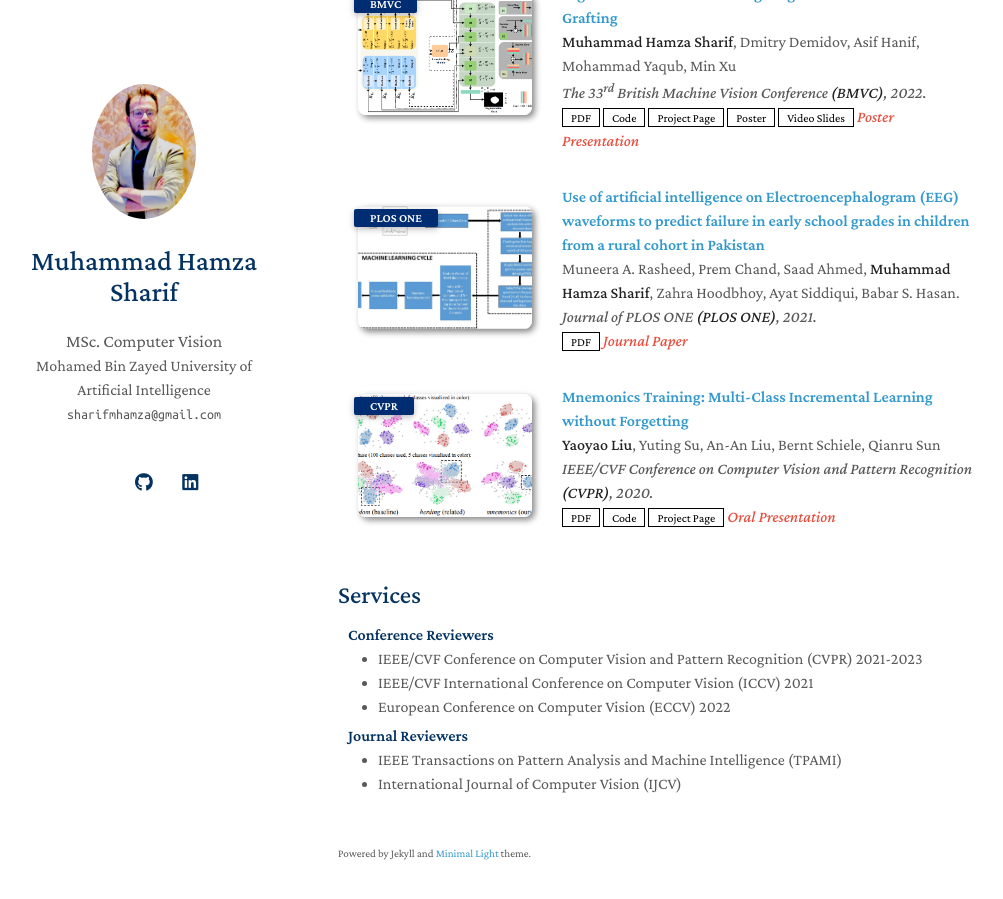
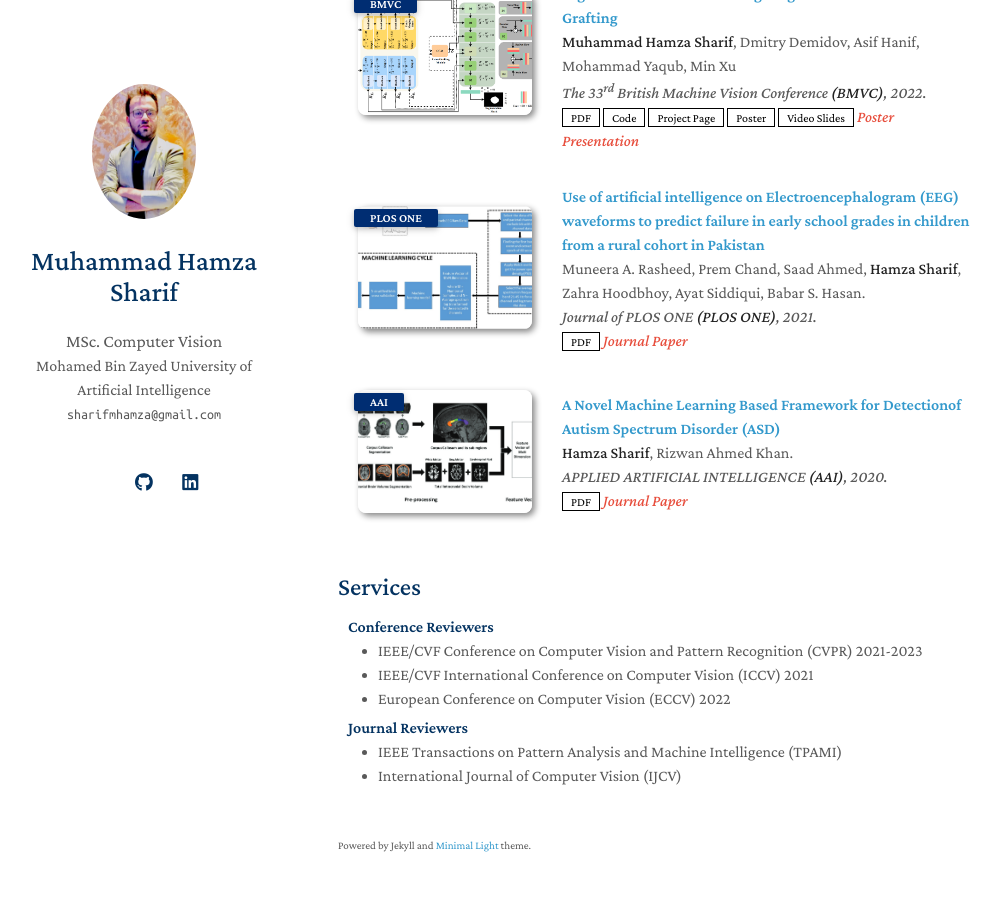
Before and after one commit to Sharifmhamza/sharifmhamza.github.io, a Jekyll site: the page built from index.md, in a window 1280 px wide and 900 px high, scrolled down 1109 px. Shown: the whole window, without its empty margins (132-1135 px from the left). Built offline with Jekyll 4.4.1, drawn with Linux system fonts in a browser that asks for light colours; a style sheet for code colours, icons or effects is not loaded; our own code applies the rules of GitHub Pages for plain Markdown files.

Commit message:
Update publications.yml

```diff
--- a/_data/publications.yml
+++ b/_data/publications.yml
@@ -21,20 +21,17 @@ main:
     notes: Poster Presentation
 
   - title: "Use of artificial intelligence on Electroencephalogram (EEG) waveforms to predict failure in early school grades in children from a rural cohort in Pakistan"
-    authors: Muneera A. Rasheed, Prem Chand, Saad Ahmed, <strong>Muhammad Hamza Sharif</strong>, Zahra Hoodbhoy, Ayat Siddiqui, Babar S. Hasan.
+    authors: Muneera A. Rasheed, Prem Chand, Saad Ahmed, <strong>Hamza Sharif</strong>, Zahra Hoodbhoy, Ayat Siddiqui, Babar S. Hasan.
     conference_short: PLOS ONE
     conference: Journal of PLOS ONE <strong>(PLOS ONE)</strong>, 2021.
     pdf: https://journals.plos.org/plosone/article?id=10.1371/journal.pone.0246236
     image: ./assets/img/2ndpaper.png
     notes: Journal Paper
 
-  - title: "Mnemonics Training: Multi-Class Incremental Learning without Forgetting"
-    authors: <strong>Yaoyao Liu</strong>, Yuting Su, An-An Liu, Bernt Schiele, Qianru Sun
-    conference_short: CVPR
-    conference: IEEE/CVF Conference on Computer Vision and Pattern Recognition <strong>(CVPR)</strong>, 2020.
-    pdf: https://arxiv.org/pdf/2002.10211.pdf
-    code: https://github.com/yaoyao-liu/class-incremental-learning/tree/main/mnemonics-training
-    page: https://class-il.mpi-inf.mpg.de/mnemonics/
-    bibtex: https://class-il.mpi-inf.mpg.de/mnemonics/
-    notes: Oral Presentation
-    image: ./assets/img/teaser_example.png
+  - title: "A Novel Machine Learning Based Framework for Detectionof Autism Spectrum Disorder (ASD)"
+    authors: <strong>Hamza Sharif</strong>, Rizwan Ahmed Khan.
+    conference_short: AAI
+    conference: APPLIED ARTIFICIAL INTELLIGENCE <strong>(AAI)</strong>, 2020.
+    pdf: https://www.tandfonline.com/doi/epdf/10.1080/08839514.2021.2004655?needAccess=true
+    notes: Journal Paper
+    image: ./assets/img/1stpaper.png
```
